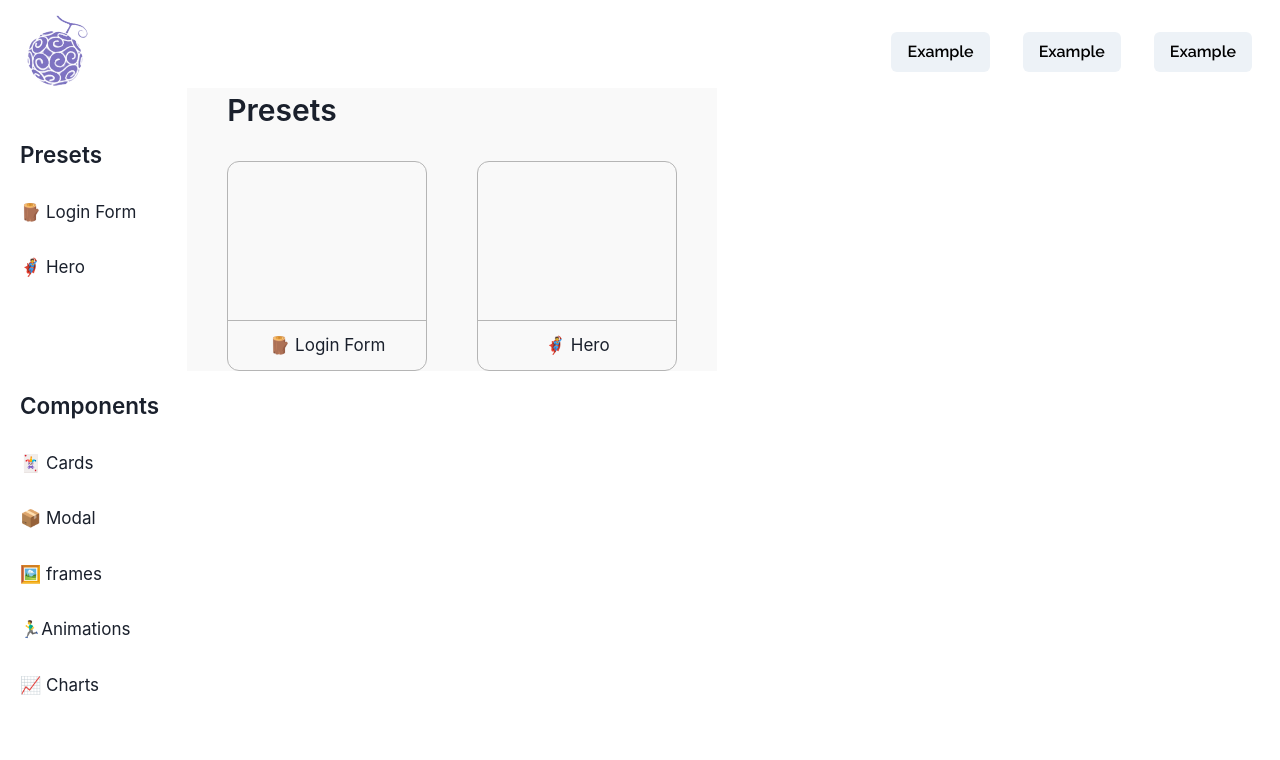
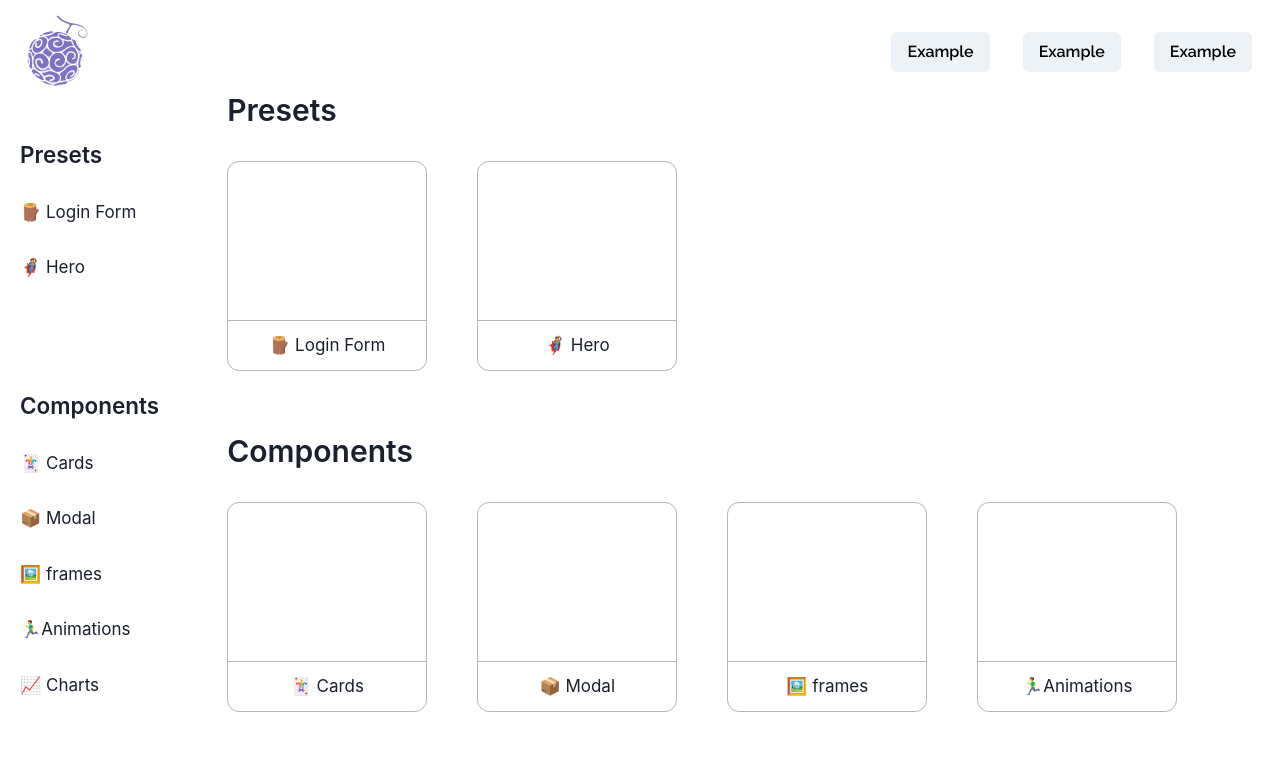
Before and after one commit to AdminForIinRange/personaluicompnextjschakraui, a Next.js app: page /components in a window 1280 px wide. Shown: the top 760 px of the page. Built offline with nearby package versions, Linux system fonts and the light colour scheme.

Commit message:
<div>       <HStack align={"start"} >       <Side CompItems={CompItems} PresetItems={PresetItems} />
      <PresetCardList />
      </HStack>

    </div>

    establishing a comp in comp page

```diff
--- a/src/app/components/page.jsx
+++ b/src/app/components/page.jsx
@@ -1,11 +1,44 @@
 import PresetCardList from "@/components/PresetCardList/PresetCardList";
-import Sidebar from "@/components/sidebar/Sidebar";
+import Side from "@/components/Side/Side";
 import React from "react";
+import {
+  HStack,
+  Button,
+  Text,
+  MenuButton,
+  Menu,
+  MenuList,
+  MenuItem,
+  Spacer,
+  ButtonGroup,
+  useMediaQuery,
+  Divider,
+  Box,
+  VStack,
+} from "@chakra-ui/react";
+const ComponentsPage = () => {
 
-const ComponentsPage = () => {
+  const CompItems = [
+    { title: "🃏 Cards", path: "" },
+    { title: "📦 Modal", path: "" },
+    { title: "🖼️ frames", path: "" },
+    { title: "🏃‍♂️Animations", path: "" },
+    { title: "📈 Charts", path: "" },
+  ];
+
+  const PresetItems = [
+    { title: "🪵 Login Form", path: "" },
+    { title: "🦸 Hero", path: "" },
+
+  ];
   return (
     <div>
+      <HStack align={"start"} >
+      <Side CompItems={CompItems} PresetItems={PresetItems} />
+
       <PresetCardList />
+      </HStack>
+
     </div>
   );
 };
--- a/src/components/PresetCardList/PresetCardList.jsx
+++ b/src/components/PresetCardList/PresetCardList.jsx
@@ -15,6 +15,8 @@ import {
   Box,
   VStack,
 } from "@chakra-ui/react";
+import Side from "../side/Side";
+
 
 const PresetCardList = () => {
   const CompItems = [
@@ -28,73 +30,13 @@ const PresetCardList = () => {
   const PresetItems = [
     { title: "🪵 Login Form", path: "" },
     { title: "🦸 Hero", path: "" },
+
   ];
   return (
     <>
-      <HStack align={"start"} >
-        <VStack px={"20px"}>
-          <HStack justify={"left"}  w={"100%"}>
-          <Text fontSize={"22.5px"} mt={"50px"} fontWeight={"600"} textAlign={"left"}>
-            Presets
-          </Text>
-          </HStack>
 
-          <VStack
-            justify={"left"}
-            align={"left"}
-            gap={"30px"}
-            mt={"20px"}
-            w={"100%"}
-          >
-            {PresetItems.map((item, index) => (
-              <Text
-                key={index}
-                cursor={"pointer"}
-                transition="transform, 0.3s ease-in-out"
-                _hover={{
-                  marginLeft: "15px",
-                }}
-                w={"100%"}
-                textAlign={"left"}
-                fontSize={"17px"}
-                fontWeight={"400"}
-              >
-                {item.title}
-              </Text>
-            ))}
-          </VStack>
-          <HStack justify={"left"}  w={"100%"}>
-          <Text fontSize={"22.5px"} mt={"100px"} fontWeight={"600"} textAlign={"left"}>
-            Components
-          </Text>
-          </HStack>
-          <VStack
-            justify={"left"}
-            align={"left"}
-            gap={"30px"}
-            mt={"20px"}
-            w={"100%"}
-          >
-            {CompItems.map((item, index) => (
-              <Text
-                key={index}
-                cursor={"pointer"}
-                transition="transform, 0.3s ease-in-out"
-                _hover={{
-                  marginLeft: "15px",
-                }}
-                w={"100%"}
-                textAlign={"left"}
-                fontSize={"17px"}
-                fontWeight={"400"}
-              >
-                {item.title}
-              </Text>
-            ))}
-          </VStack>
-        </VStack>
 
-        <VStack justify={"center"} px={10} bgColor={"#F9F9F9"}>
+        <VStack justify={"center"} px={10}  >
           <HStack justify={"left"} w={"100%"} h={"100%"}>
             <Text fontSize={"30"} fontWeight={"600"}>
               Presets
@@ -139,8 +81,54 @@ const PresetCardList = () => {
             ))}
           </HStack>
 
+          <HStack justify={"left"} w={"100%"} h={"100%"} mt={"50px"}   >
+            <Text fontSize={"30"} fontWeight={"600"}>
+              Components
+            </Text>
+          </HStack>
+
+          <HStack
+          flexWrap={"wrap"}
+            mt={"20px"}
+            align={"left"}
+            justify={"left"}
+            h={"100%"}
+            w={"100%"}
+            gap={"50px"}
+          >
+            {CompItems.map((item) => (
+              <Box
+                key={item.title}
+                w={"200px"}
+                h={"210px"}
+                border={"1.8px solid #B5B5B5"}
+                rounded={"xl"}
+                transition="transform, 0.3s ease-in-out"
+                _hover={{
+                  transform: "scale(1.03)",
+                  boxShadow: "0 5px 25px gray",
+                }}
+              >
+                <VStack justify={"end"} align={"end"} h={"100%"} w={"100%"}>
+                  <Box w={"100%"} h={"50px"} borderTop={"1.8px solid #B5B5B5"}>
+                    <HStack
+                      justify={"center"}
+                      align={"center"}
+                      w={"100%"}
+                      h={"100%"}
+                    >
+                      <Text align={"center"} fontSize={"17px"}>
+                        {item.title}
+                      </Text>
+                    </HStack>
+                  </Box>
+                </VStack>
+              </Box>
+            ))}
+          </HStack>
+
         </VStack>
-      </HStack>
+
     </>
   );
 };
--- /dev/null
+++ b/src/components/side/Side.jsx
@@ -0,0 +1,84 @@
+import React from 'react'
+import {
+  HStack,
+  Button,
+  Text,
+  MenuButton,
+  Menu,
+  MenuList,
+  MenuItem,
+  Spacer,
+  ButtonGroup,
+  useMediaQuery,
+  Divider,
+  Box,
+  VStack,
+} from "@chakra-ui/react";
+
+const Side = ({PresetItems, CompItems}) => {
+  return (
+    <VStack px={"20px"}>
+    <HStack justify={"left"}  w={"100%"}>
+    <Text fontSize={"22.5px"} mt={"50px"} fontWeight={"600"} textAlign={"left"}>
+      Presets
+    </Text>
+    </HStack>
+
+    <VStack
+      justify={"left"}
+      align={"left"}
+      gap={"30px"}
+      mt={"20px"}
+      w={"100%"}
+    >
+      {PresetItems.map((item, index) => (
+        <Text
+          key={index}
+          cursor={"pointer"}
+          transition="transform, 0.3s ease-in-out"
+          _hover={{
+            marginLeft: "15px",
+          }}
+          w={"100%"}
+          textAlign={"left"}
+          fontSize={"17px"}
+          fontWeight={"400"}
+        >
+          {item.title}
+        </Text>
+      ))}
+    </VStack>
+    <HStack justify={"left"}  w={"100%"}>
+    <Text fontSize={"22.5px"} mt={"100px"} fontWeight={"600"} textAlign={"left"}>
+      Components
+    </Text>
+    </HStack>
+    <VStack
+      justify={"left"}
+      align={"left"}
+      gap={"30px"}
+      mt={"20px"}
+      w={"100%"}
+    >
+      {CompItems.map((item, index) => (
+        <Text
+          key={index}
+          cursor={"pointer"}
+          transition="transform, 0.3s ease-in-out"
+          _hover={{
+            marginLeft: "15px",
+          }}
+          w={"100%"}
+          textAlign={"left"}
+          fontSize={"17px"}
+          fontWeight={"400"}
+        >
+          {item.title}
+        </Text>
+      ))}
+    </VStack>
+  </VStack>
+  )
+}
+
+export default Side
```
